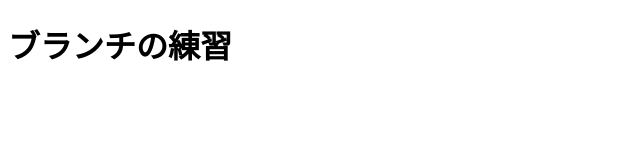
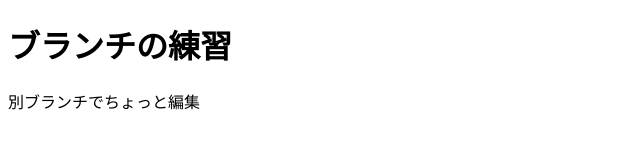
Before and after one commit to itose3/branch-practice, a plain HTML site: page index.html in a window 1280 px wide. Shown: the whole page, without its empty margins (0-640 px from the left). Drawn offline with Linux system fonts and the light colour scheme.

Commit message:
index.htmlをちょっと編集

```diff
--- a/index.html
+++ b/index.html
@@ -7,5 +7,6 @@
 </head>
 <body>
     <h1>ブランチの練習</h1>
+    <p>別ブランチでちょっと編集</p>
 </body>
 </html>
```
